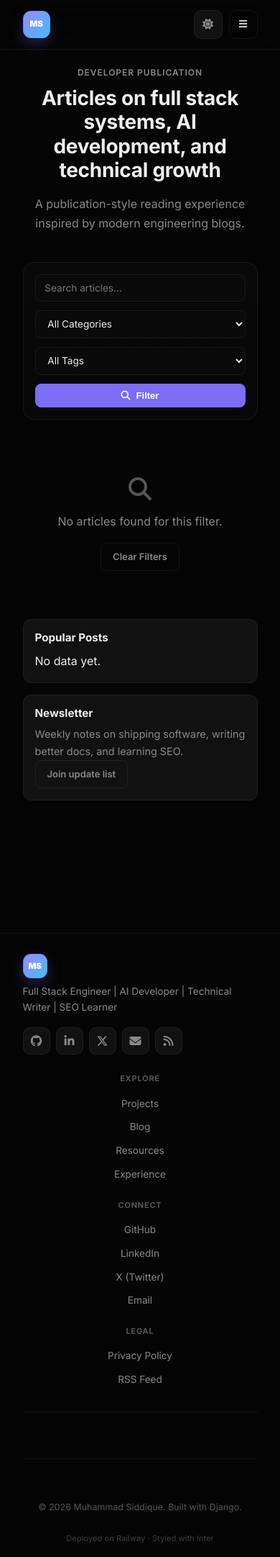
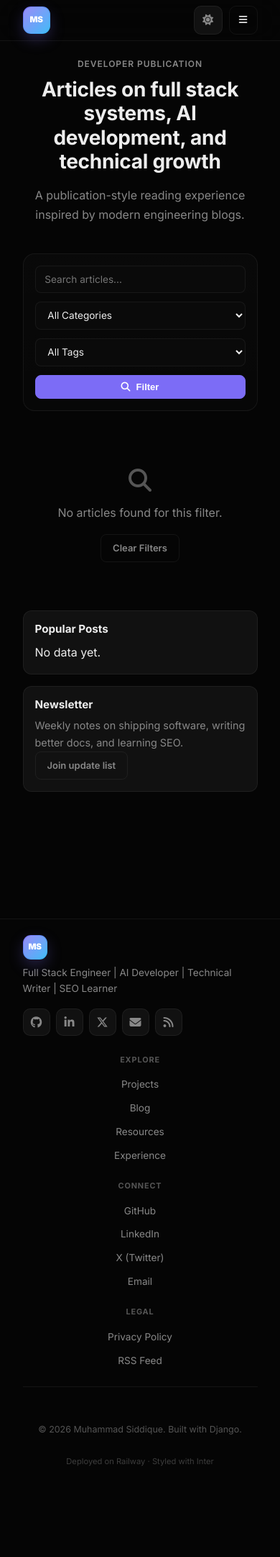
Before and after one commit to muhammadsiddique240/Personal_Portfolio, a Django app: page /blog/ in a window 390 px wide. Shown: the whole page at 72% size. After the commit the page ends 2037 px from the top, so only its background shows below. Run offline with Django 5.2, Linux system fonts and the light colour scheme; data that the repository does not hold is empty.

Commit message:
style: slim navbar (72→60px), fix footer columns layout, add line-clamp compat

```diff
--- a/app/static/css/style.css
+++ b/app/static/css/style.css
@@ -116,7 +116,7 @@ html[data-theme="dark"] {
   --transition:      0.2s cubic-bezier(0.4, 0, 0.2, 1);
   --transition-slow: 0.4s cubic-bezier(0.4, 0, 0.2, 1);
   --container:       1120px;
-  --nav-height:      72px;
+  --nav-height:      60px;
   color-scheme: dark;
 }
 
@@ -2061,18 +2061,19 @@ textarea.form-input { resize: vertical; min-height: 140px; }
 /* ── Footer ── */
 .site-footer {
   border-top: 1px solid var(--border);
-  margin-top: 2.5rem;
-  padding: 1.8rem 0 1rem;
+  margin-top: 2rem;
+  padding: 1.4rem 0 0.75rem;
   background: var(--bg);
 }
 
 .footer-grid {
   display: grid;
-  grid-template-columns: 1.5fr 1fr 1fr;
+  grid-template-columns: 1fr 2fr;
   gap: 2rem;
-  margin-bottom: 2rem;
-  padding-bottom: 2rem;
+  margin-bottom: 1.5rem;
+  padding-bottom: 1.5rem;
   border-bottom: 1px solid var(--border);
+  align-items: start;
 }
 
 .footer-tagline {
@@ -2113,10 +2114,7 @@ textarea.form-input { resize: vertical; min-height: 140px; }
 .footer-nav {
   display: grid;
   grid-template-columns: repeat(3, 1fr);
-  gap: 2rem;
-  margin-bottom: 2rem;
-  padding-bottom: 2rem;
-  border-bottom: 1px solid var(--border);
+  gap: 1.5rem;
 }
 
 .footer-nav-group h4 {
@@ -2248,7 +2246,7 @@ textarea.form-input { resize: vertical; min-height: 140px; }
   .hero-stats-grid { grid-template-columns: 1fr; }
   .grid-3 { grid-template-columns: repeat(2, 1fr); }
   .grid-4 { grid-template-columns: repeat(2, 1fr); }
-  .footer-grid { grid-template-columns: 1fr; gap: 2rem; }
+  .footer-grid { grid-template-columns: 1fr; gap: 1.5rem; }
   .footer-nav { grid-template-columns: 1fr 1fr; gap: 1.5rem; }
   .about-grid { grid-template-columns: 1fr; }
   .about-sidebar { position: static; display: flex; justify-content: center; }
@@ -2259,7 +2257,7 @@ textarea.form-input { resize: vertical; min-height: 140px; }
 }
 
 @media (max-width: 768px) {
-  :root { --container: 100%; --nav-height: 64px; }
+  :root { --container: 100%; --nav-height: 56px; }
 
   .mobile-menu-btn { display: flex; }
 
@@ -2340,7 +2338,7 @@ textarea.form-input { resize: vertical; min-height: 140px; }
 }
 
 @media (max-width: 768px) {
-  :root { --container: 100%; --nav-height: 64px; }
+  :root { --container: 100%; --nav-height: 56px; }
 
   .mobile-menu-btn { display: flex; }
 
@@ -3584,7 +3582,7 @@ select:focus-visible {
 /* Body */
 .proj-card-body { padding: 20px; display: flex; flex-direction: column; gap: 12px; }
 .proj-card-title h3 { font-size: 1.18rem; margin: 0; color: var(--text); font-weight: 800; }
-.proj-desc { color: var(--text-secondary); font-size: 0.95rem; line-height: 1.45; display: -webkit-box; -webkit-line-clamp: 2; -webkit-box-orient: vertical; overflow: hidden; }
+.proj-desc { color: var(--text-secondary); font-size: 0.95rem; line-height: 1.45; display: -webkit-box; -webkit-line-clamp: 2; line-clamp: 2; -webkit-box-orient: vertical; overflow: hidden; }
 
 /* Tech chips */
 .proj-tech-chips { margin-top: 8px; display: flex; gap: 8px; flex-wrap: wrap; }
```
